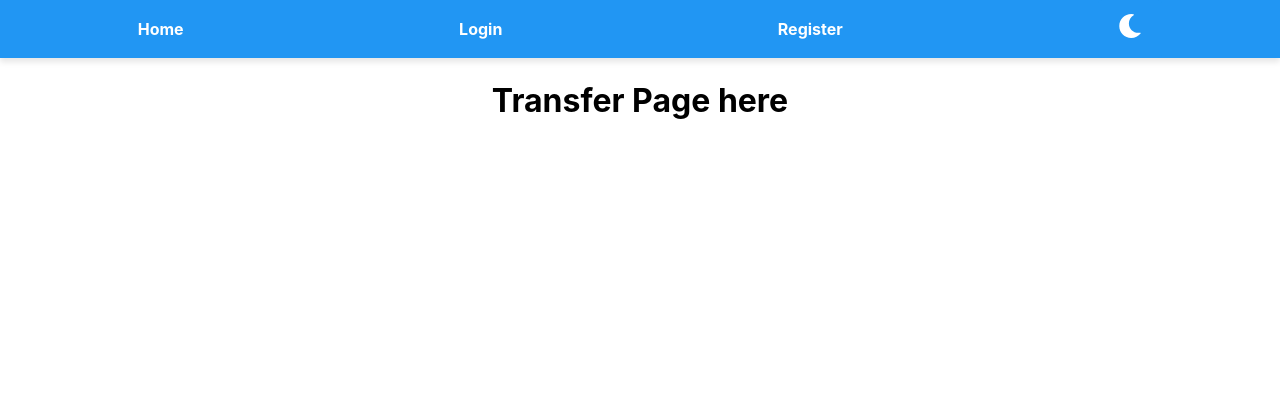
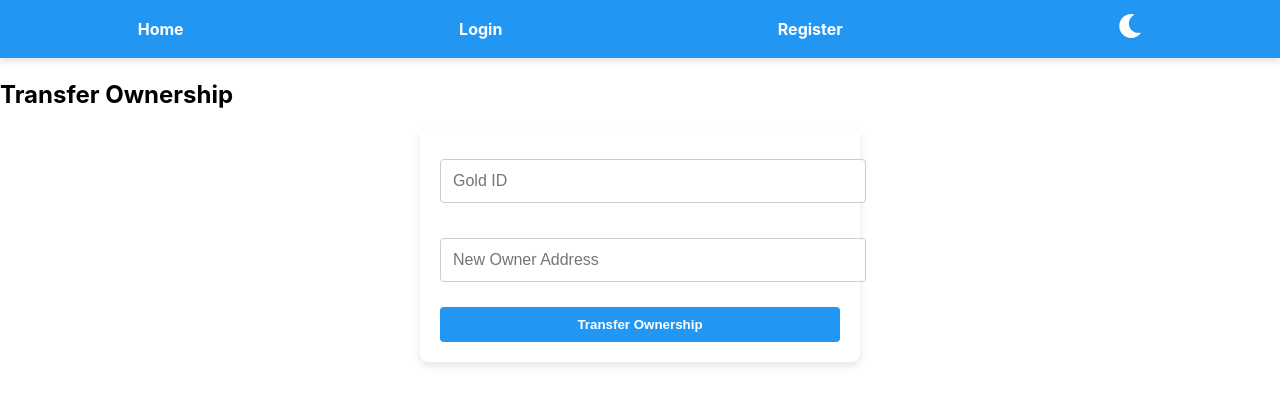
Before and after one commit to AntonyAshwin/Project-SESAPZG-504-569, a React (Create React App) app in the folder frontend/: page /transfer-gold in a window 1280 px wide. Shown: the top 404 px of the page. Built offline with nearby package versions, Linux system fonts and the light colour scheme.

Commit message:
add transfer ownership functionality with blockchain integration

```diff
--- a/frontend/src/components/TransferGold.js
+++ b/frontend/src/components/TransferGold.js
@@ -1,11 +1,65 @@
-import React from 'react';
+import React, { useState, useEffect } from 'react';
+import Web3 from 'web3';
+import GoldVerificationABI from '/Users/I528714/3rdsem/Project-SESAPZG-504-569/frontend/src/build/contracts/GoldVerification.json';
 
-const TransferGold = () => {
+const TransferOwnership = () => {
+  const [goldId, setGoldId] = useState('');
+  const [newOwner, setNewOwner] = useState('');
+  const [transferResult, setTransferResult] = useState('');
+  const [web3, setWeb3] = useState(null);
+  const [accounts, setAccounts] = useState([]);
+  const [contract, setContract] = useState(null);
+  const contractAddress = '0x3f2240b02ceac2bDeb0a50F71B4efD585365D524';
+
+  useEffect(() => {
+    if (window.ethereum) {
+      const web3Instance = new Web3(window.ethereum);
+      setWeb3(web3Instance);
+      window.ethereum.request({ method: 'eth_requestAccounts' })
+        .then(accounts => {
+          setAccounts(accounts);
+          const contractInstance = new web3Instance.eth.Contract(GoldVerificationABI.abi, contractAddress);
+          setContract(contractInstance);
+        })
+        .catch(err => console.error(err));
+    } else {
+      console.error('MetaMask is not installed');
+    }
+  }, [contractAddress]);
+
+  const transferOwnership = async () => {
+    if (contract && accounts.length > 0) {
+      try {
+        await contract.methods.transferOwnership(goldId, newOwner).send({ from: accounts[0] });
+        setTransferResult('Ownership transferred successfully');
+      } catch (error) {
+        console.error('Error transferring ownership:', error);
+        setTransferResult('Error transferring ownership');
+      }
+    }
+  };
+
   return (
     <div>
-      <h1>Transfer Page here</h1>
+      <h2>Transfer Ownership</h2>
+      <form onSubmit={(e) => { e.preventDefault(); transferOwnership(); }}>
+        <input
+          type="text"
+          value={goldId}
+          onChange={(e) => setGoldId(e.target.value)}
+          placeholder="Gold ID"
+        />
+        <input
+          type="text"
+          value={newOwner}
+          onChange={(e) => setNewOwner(e.target.value)}
+          placeholder="New Owner Address"
+        />
+        <button type="submit">Transfer Ownership</button>
+      </form>
+      {transferResult && <p>{transferResult}</p>}
     </div>
   );
 };
 
-export default TransferGold;
+export default TransferOwnership;
```
